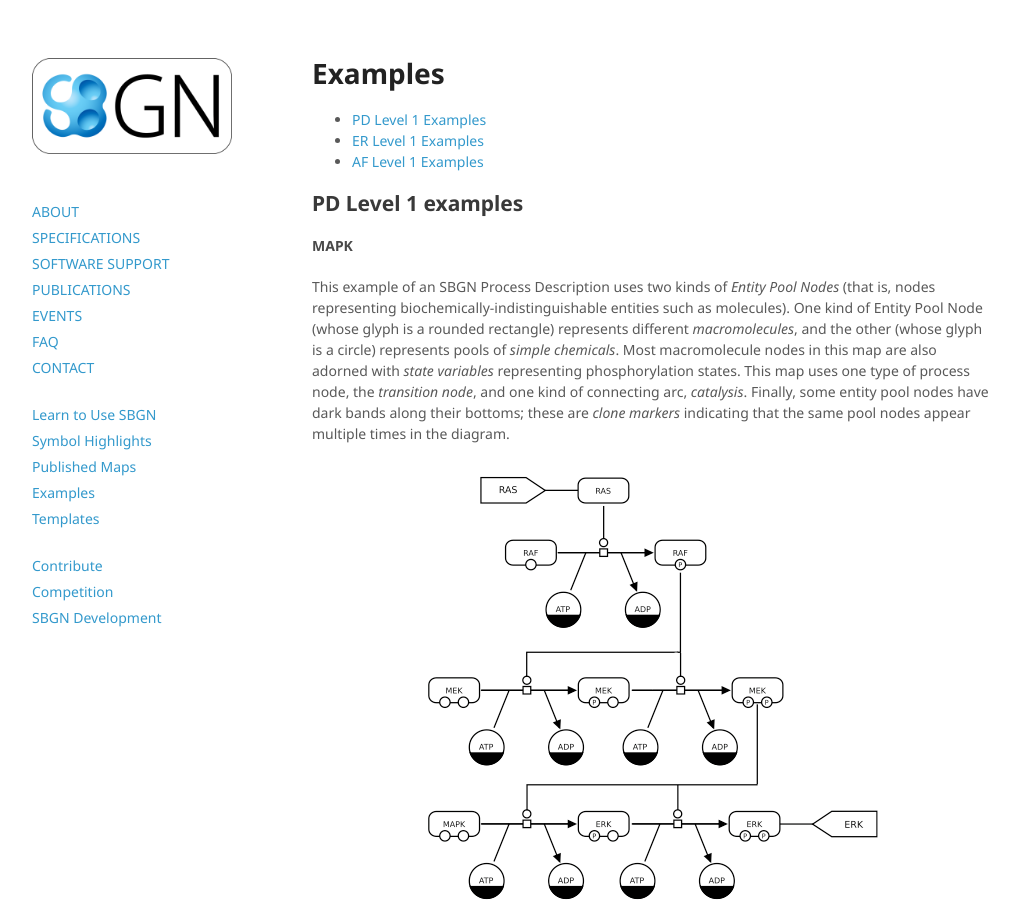
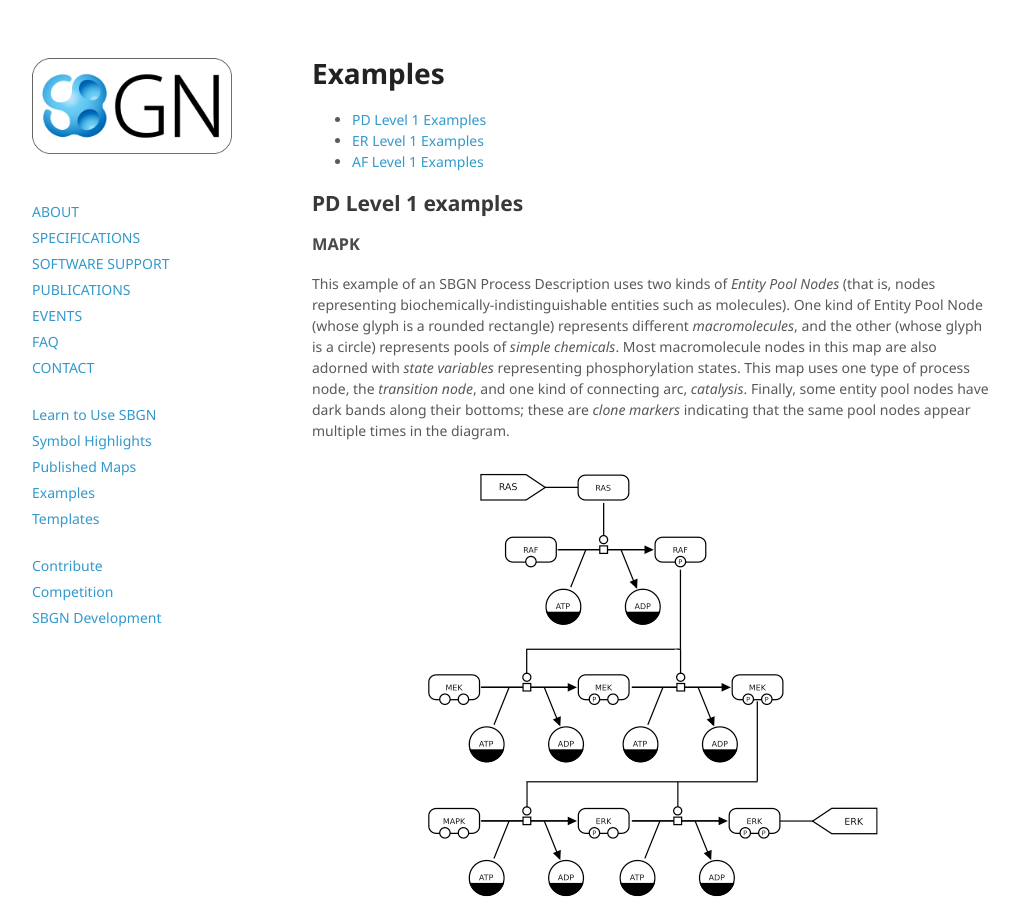
Before and after one commit to sbgn/sbgn, a Jekyll site: the page built from docs/examples.md, in a window 1280 px wide and 900 px high. Shown: the whole window, without its empty margins (128-1147 px from the left). Built offline with Jekyll 4.4.1, drawn with Linux system fonts in a browser that asks for light colours; nearby versions of some CDN libraries.

Commit message:
Update examples.md

```diff
--- a/docs/examples.md
+++ b/docs/examples.md
@@ -13,46 +13,51 @@
 
 ## PD Level 1 examples
 
-#### MAPK
+### MAPK
 
 This example of an SBGN Process Description uses two kinds of *Entity Pool Nodes* (that is, nodes representing biochemically-indistinguishable entities such as molecules). One kind of Entity Pool Node (whose glyph is a rounded rectangle) represents different *macromolecules*, and the other (whose glyph is a circle) represents pools of *simple chemicals*. Most macromolecule nodes in this map are also adorned with *state variables* representing phosphorylation states. This map uses one type of process node, the *transition node*, and one kind of connecting arc, *catalysis*. Finally, some entity pool nodes have dark bands along their bottoms; these are *clone markers* indicating that the same pool nodes appear multiple times in the diagram.
 
 ![MAPK-PD](/sbgn/images/examples/Sample-mapk-pd.png){: .center-image }
+<br />
 
-#### Glycolysis
+### Glycolysis
 
 This example illustrates how SBGN can be used to describe metabolic pathways. The following map represents glycolysis, the process that releases energy from the catabolism of glucose. In this example, *macromolecules* are only catalysts, and the other (whose glyph is a circle) are consumed or produced. Note that some carry *clone markers*, while others, present only once, do not need to.
 
 ![Glycolysis.png](/sbgn/images/examples/WWWglycolysis.png){: .center-image }
+<br />
 
-#### Insulin signaling
+### Insulin signaling
 
 Next example presents an example of signalling pathway, that examplifies the use of the *entity pool nodes* *observable*, and *state variable*, the *containers* *complex*, *compartment* and *submap*, the *process nodes* association, and the *connecting arcs* *stimulation*. Note the complex IGF and IGF receptor, located on the boundary of the compartment. This position is only for user convenience. The complex has to belong to a given compartment in SBGN Process Diagram Level 1. This example also shows how details can be hidden by using a *submap*. The submap called MAPK cascade is shown in the first example above. Note the *tags* that permit to identify the same entity in the submap and the main map.
 
 ![Insulin_signaling](/sbgn/images/examples/WWWinsulin.png){: .center-image }
+<br />
 
-#### Neuro-muscular junction
+### Neuro-muscular junction
 
 This example introduces an SBGN Process Description that spans several compartments. Note that the compartment \[synaptic vesicle\] is not **contained** in the compartment \[synaptic button\] but **overlaps** it. The *simple chemical* \[ACh\] of the \[synaptic vesicle\] is not the same *entity pool node* than the \[ACh\] of the \[synaptic button\] and of \[synaptic cleft\]. The situation is similar with the compartments \[ER\] and \[muscle cytosol\]. The map exemplifies the use of the *process nodes* *omitted* and *dissociation*, and the *connecting arc* *Necessary activation*.
 
 ![Muscle](/sbgn/images/examples/WWWmuscle.png){: .center-image }
 
-
 And the colorful version of that map as well:
 
 ![Muscle-color](/sbgn/images/examples/WWWmuscle-color.png){: .center-image }
+<br />
 
-#### IFN regulation
+### IFN regulation
 
 This next example involves a gene regulatory network. It also shows the use of the Entity Pool Node *source/sink* and the *logical operator* glyph for *and*.
 
 ![IFN-regulation](/sbgn/images/examples/Sample-ifn-gene.png){: .center-image }
+<br />
 
-#### Repressilator
+### Repressilator
 
 The repressilator is a circular system of three genes which products sequentially inhibit the expression of the next gene. Both the model and its in vitro realization were published by [Michael Elowitz and Stanislas Leibler in 2000](http://www.ncbi.nlm.nih.gov/pubmed/10659856), in a publication that is seen as one of the milestones in the birh of Synthetic Biology.
 
 ![Repressilator-PD](/sbgn/images/examples/Repressilator.png){: .center-image }
+<br />
 
 #### Plant central metabolism
 
@@ -61,47 +66,53 @@
 ![MetaCrop-plant-central-metabolism](/sbgn/images/examples/MetaCrop-plant-central-metabolism-small.png){: .center-image }
 
 [Full size image](https://raw.githubusercontent.com/sbgn/sbgn/gh-pages/images/examples/MetaCrop-plant-central-metabolism.png)
+<br />
 
 ## ER Level 1 examples
 
-#### Autophagy
+### Autophagy
 
 This map describe the molecular events leading to the formation of the autophagosomes, intracellular organelles responsible of autophagy, a mechanism by which a cell produces nutrients from the digestion of its own macromolecules. The map makes use of nested entities introduced in ER L1 V2. Blue influences promote autophagy, red inhibit it (and promote growth).
 
 ![Autophagy](/sbgn/images/examples/Autophagy.png){: .center-image }
+<br />
 
 #### Polymerase chain reaction (PCR)
 
 This example presents the different relations between the four entities involved in a Polymerase Chain Reaction (PCR). This examplifies the use of the *entity*, the *logical operator* *or*, the *state variable* *existence*, the *unit of information*, as well as the relationships *interaction*, *assignment*, *necessary stimulation* and *absolute inhibition*.
 
 ![PCR](/sbgn/images/examples/PCR-small.png){: .center-image }
+<br />
 
-#### CaMKII in synaptic plasticity
+### CaMKII in synaptic plasticity
 
 This example depicts the effect of a depolarisation (dV) on the intracellular calcium, that binds to calmodulin, that itself binds to the calcium/calmoduline kinase II (CaMKII). The binding of calmodulin inhibits the folding of CaMKII monomer on itself, thus relieving the inhibition on the kinase activity. The phosphorylation of the glutamate receptors finally leads to the Long Term Potentiation (LTP) of the synapses. In addition, the map shows the effect of trans-phosphorylation on threonine 286, that makes the enzyme constitutively active, and on threonine 306, that renders the kinase insensitive to calmodulin, as well as the dimerisation of the kinase. In blue are the relationships enhancing the synaptic weight and in red the relationships decreasing it.
 
 ![CaMKII](/sbgn/images/examples/CaMKII.png){: .center-image }
+<br />
 
-#### CaMKII in synaptic plasticity (example II)
+### CaMKII in synaptic plasticity (example II)
 
 The image below shows the effect of calmodulin binding on CaMKII activity, using the nested entities of ER L2 V1. The image comes from the publication of [Stefan et al (2012)](http://identifiers.org/pubmed/22279535).
 
 ![CaMKII-ER-L1V2](/sbgn/images/examples/CaMKII-ER-L1V2.png){: .center-image }
+<br />
 
-#### Repressilator
+### Repressilator
 
 The repressilator is a circular system of three genes which products sequentially inhibit the expression of the next gene. Both the model and its in vitro realization were published by [Michael Elowitz and Stanislas Leibler in 2000](http://www.ncbi.nlm.nih.gov/pubmed/10659856), in a publication that is seen as one of the milestones in the birth of Synthetic Biology.
 
 ![Repressilator-ER](/sbgn/images/examples/Repressilator-ER.png){: .center-image }
+<br />
 
-#### Development of Diabetic Retinopathy
+### Development of Diabetic Retinopathy
 
 The following map was presented to the annual SBGN competition 2010, section best map.
 
 ![SBGN_ER_DM_retinopathy](/sbgn/images/examples/SBGN_ER_DM_retinopathy_v13_3-small.png){: .center-image }
+<br />
 
-
-#### Bacterial transcription initiation
+### Bacterial transcription initiation
 
 Diagram represents steps of transcription initiation in bacteria. As ER does not represent time, diagram has been converted to a movie.
 
@@ -110,18 +121,21 @@
 Interaction between -10 hexanucleotide and sigma-subunit is required for melting of the promoter DNA and formation of "open" complex. In "open" complex RNA-polymerase is initiate synthesis of RNA product. After synthesis short product in the process of abortive synthesis sigma-subunit leaves RNAP-promoter complex and RNA-polymerase comes to the elongation phase.
 
 ![Transcription_initiation_er](/sbgn/images/examples/Transcription_initiation_er.gif){: .center-image }
+<br />
 
 ## AF Level 1 examples
 
-#### Repressilator
+### Repressilator
 
 The repressilator is a circular system of three genes which products sequentially inhibit the expression of the next gene. Both the model and its in vitro realization were published by [Michael Elowitz and Stanislas Leibler in 2000](http://www.ncbi.nlm.nih.gov/pubmed/10659856), in a publication that is seen as one of the milestones in the birth of Synthetic Biology.
 
 ![Repressilator-AF](/sbgn/images/examples/Repressilator-AF.png){: .center-image }
+<br />
 
-#### EGFR signaling
+### EGFR signaling
 
 This is a representation in AF of the signaling pathways triggered by EGF binding on its receptor. The original information came from [STKE](http://stke.sciencemag.org/cgi/cm/stkecm;CMP_14987), and a first version of the image was published in [the initial SBGN publication](http://identifiers.org/pubmed/19668183).
 
 
 ![EGFfromSTKEinAF2](/sbgn/images/examples/EGFfromSTKEinAF2.png){: .center-image }
+<br />
```
